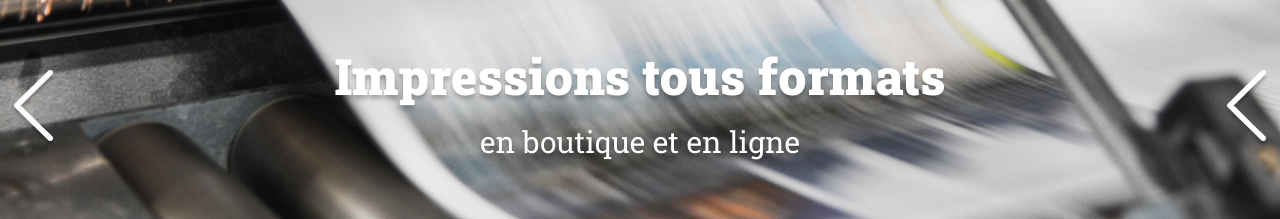
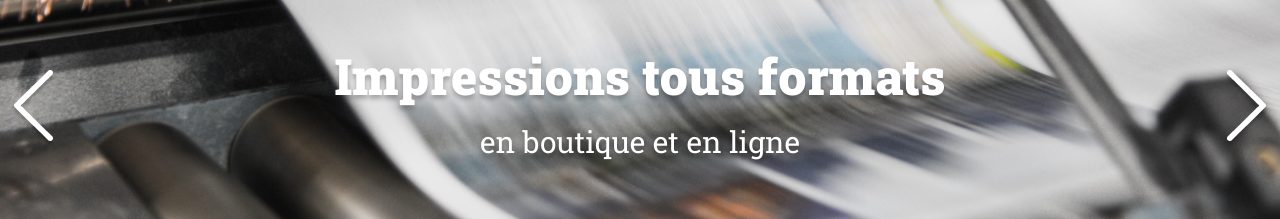
Before and after one commit to Binette97/projetjava, a plain HTML site: page index.html in a window 1280 px wide. Shown: the part 227-446 px from the top of the page. Drawn offline with Linux system fonts and the light colour scheme; files whose address does not match are found by name.

Commit message:
modification

```diff
--- a/index.html
+++ b/index.html
@@ -27,7 +27,7 @@
 		<!---debut du code carrousel-->
 
 		     <img class=" arrow arrow_left" src="./assets/images/arrow_left.png" onclick="changeslide(-1)"  alt="fleche_gauche">
-		     <img class="arrow arrow_right" src="./assets/images/arrow_left.png" onclick="changeslide(1)" alt="fleche_droite">
+		     <img class="arrow arrow_right" src="./assets/images/arrow_right.png" onclick="changeslide(1)" alt="fleche_droite">
 
 		<!---debut des boutons--->
 		 <div class="dots ">
```
